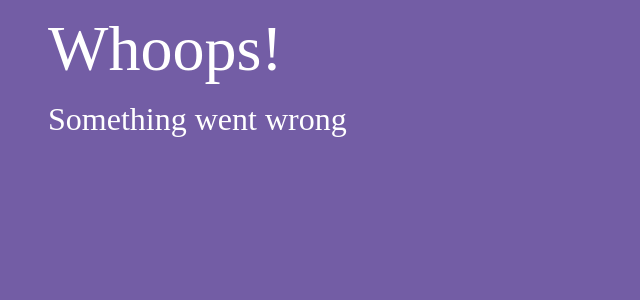
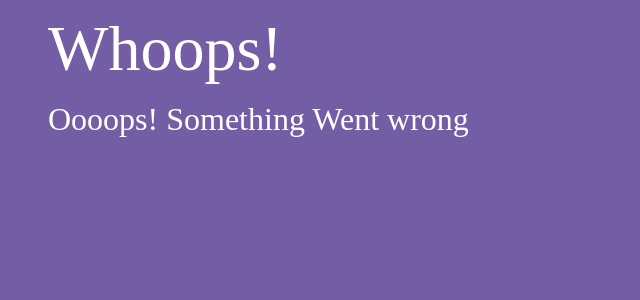
Before and after one commit to sushilbnk/RideOnWay, a Django app: page /Error/ in a window 1280 px wide. Shown: the top 300 px of the page, without its empty margins (0-640 px from the left). Run offline with Django 5.2, Linux system fonts and the light colour scheme.

Commit message:
Modified Error.html page

```diff
--- a/SoftwareEngg/RideOnWay/templates/HTML/Error.html
+++ b/SoftwareEngg/RideOnWay/templates/HTML/Error.html
@@ -8,8 +8,11 @@
 </head>
 <body>
 <h1>Whoops!</h1>
+
 <p>
-    Something went wrong
+
+    Oooops! Something Went wrong
+
 </p>
 </body>
 </html>
```
